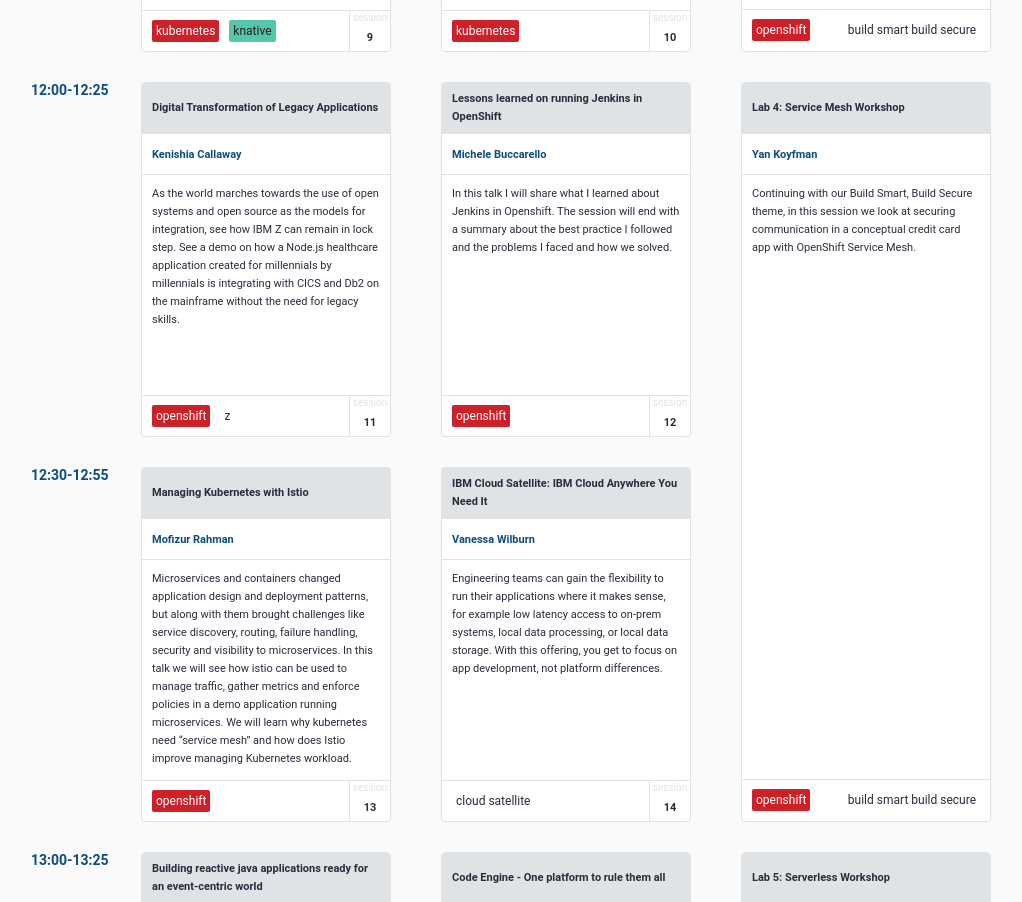
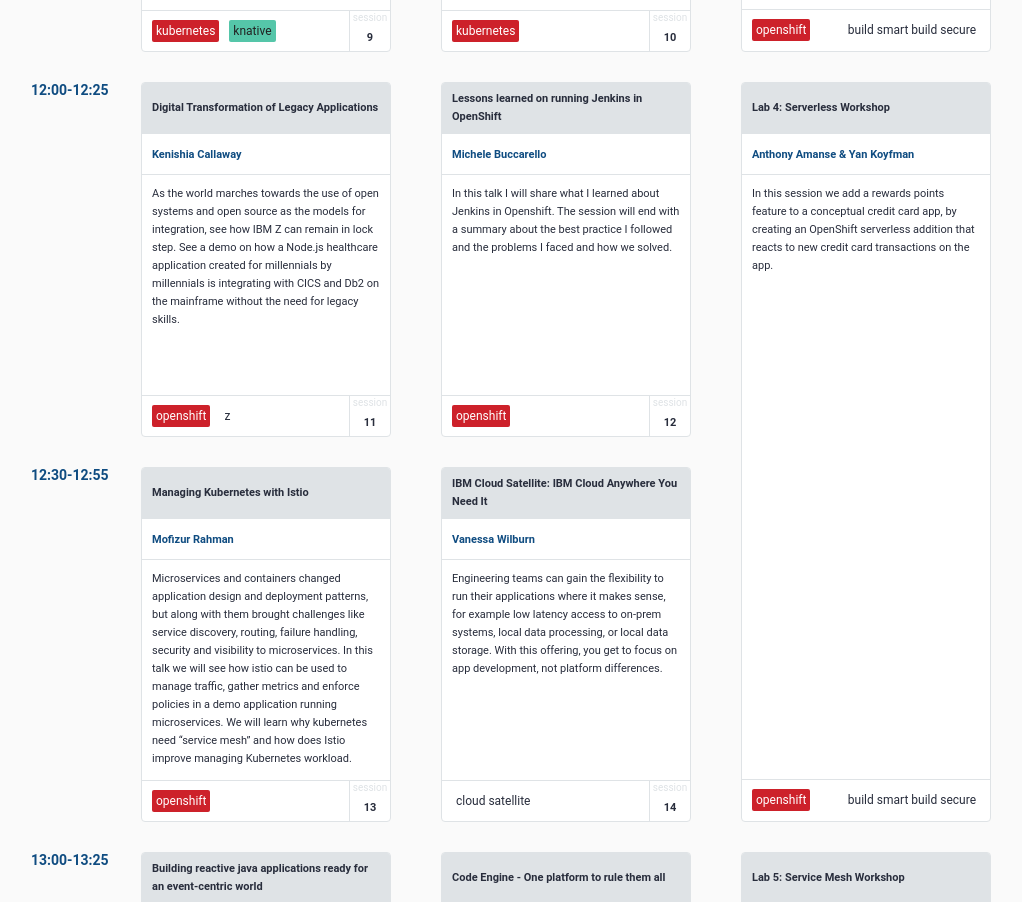
Before and after one commit to mcconville/cdi, a website: page index.html in a window 1280 px wide. Shown: the part 2360-3262 px from the top of the page, without its empty margins (119-1141 px from the left). Drawn offline with Linux system fonts and the light colour scheme.

Commit message:
Update index.html

```diff
--- a/index.html
+++ b/index.html
@@ -95,18 +95,18 @@
                         </div>
                     </div>
                     <div class="labone">
-                        <div class="title">Lab 4: Service Mesh Workshop</div>
-                        <div class="presenter">Yan Koyfman</div>
-                        <div class="abstractone">Continuing with our Build Smart, Build Secure theme, in this session we look at securing communication in a conceptual credit card app with OpenShift Service Mesh.</div>
+                        <div class="title">Lab 4: Serverless Workshop</div>
+                        <div class="presenter">Anthony Amanse & Yan Koyfman</div>
+                        <div class="abstractone">In this session we add a rewards points feature to a conceptual credit card app, by creating an OpenShift serverless addition that reacts to new credit card transactions on the app.</div>
                         <div class="related">
                             <div class="relatedthing openshift">Openshift</div>
                             <div class="relatedthing">Build Smart Build Secure</div>
                         </div>
                     </div>
                     <div class="labone">
-                        <div class="title">Lab 5: Serverless Workshop</div>
-                        <div class="presenter">Anthony Amanse & Yan Koyfman</div>
-                        <div class="abstractone">In this session we add a rewards points feature to a conceptual credit card app, by creating an OpenShift serverless addition that reacts to new credit card transactions on the app.</div>
+                        <div class="title">Lab 5: Service Mesh Workshop</div>
+                        <div class="presenter">Yan Koyfman</div>
+                        <div class="abstractone">Continuing with our Build Smart, Build Secure theme, in this session we look at securing communication in a conceptual credit card app with OpenShift Service Mesh.</div>
                         <div class="related">
                             <div class="relatedthing openshift">Openshift</div>
                             <div class="relatedthing">Build Smart Build Secure</div>
```
